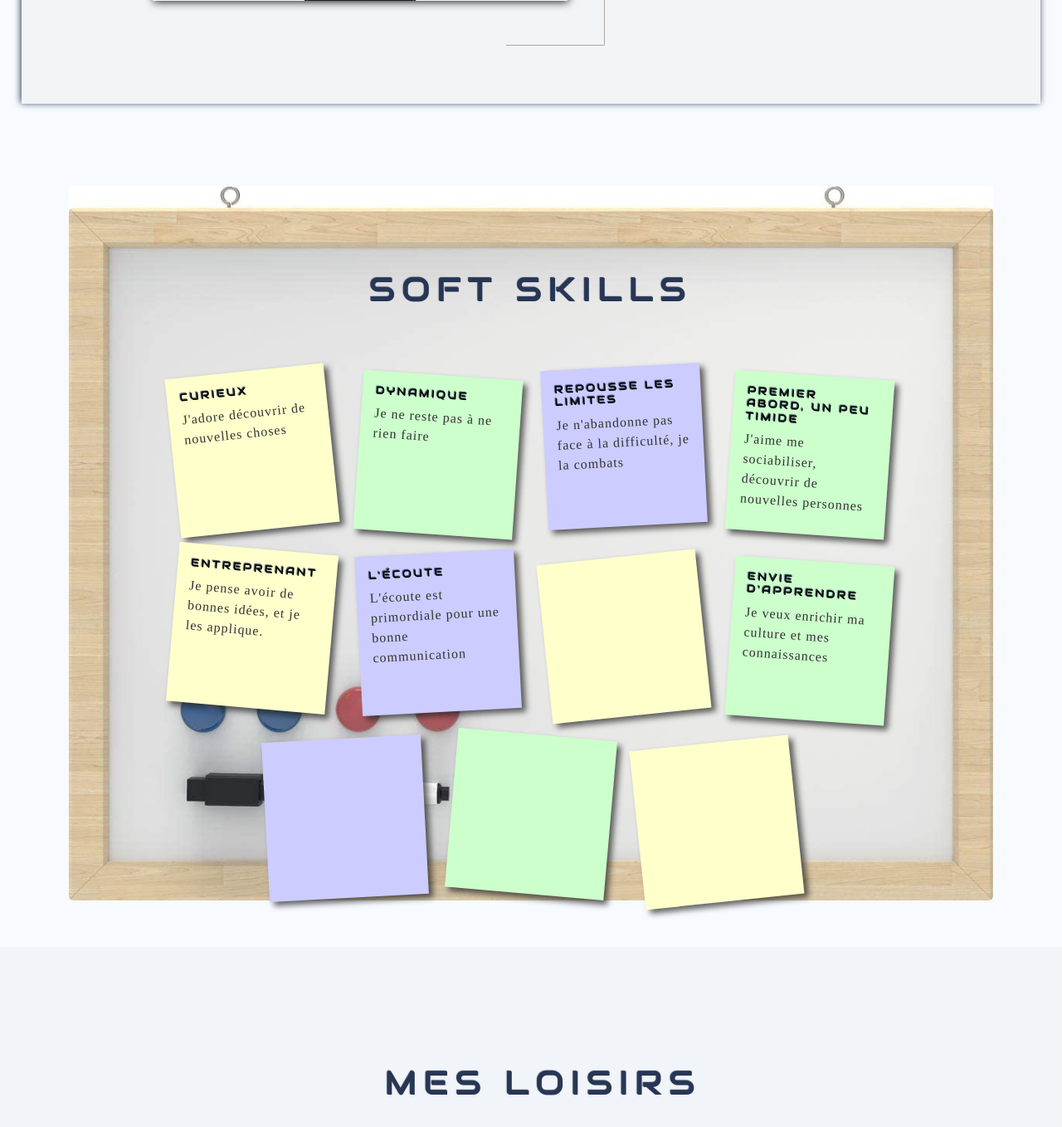
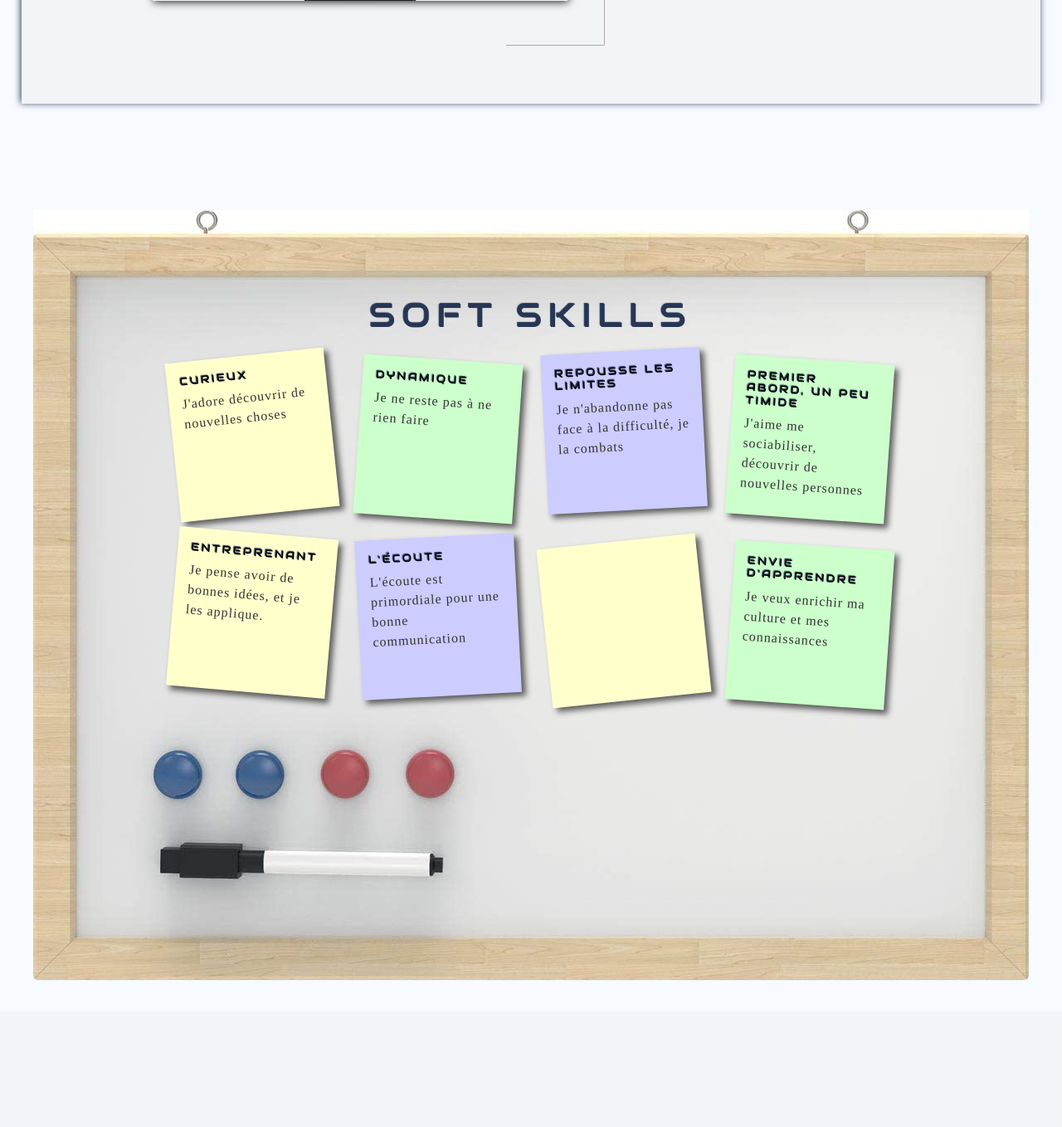
Before and after one commit to GUIGANTONDamien/portfolio, a PHP site: page / in a window 1280 px wide. Shown: the part 4204-5562 px from the top of the page at 83% size. Run offline with PHP 8.4, Linux system fonts and the light colour scheme; some web fonts are replaced.

Commit message:
Dernière version

```diff
--- a/index.html
+++ b/index.html
@@ -258,8 +258,9 @@
   </section>
 
   <!-------- POST-IT   -------- -->
-
   <section id="autres-competences" class="section-post-it">
+    <img src="media/tableau.jpg" alt="tableau"/>
+    <div class="wrapper-post-it">
     <h3>Soft skills</h3>
     <div class="div-post-it">
     <ul class="post-it">
@@ -311,22 +312,8 @@
           <p class="text-post-it">Je veux enrichir ma culture et mes connaissances</p>
         </a>
       </li>
-      <li>
-        <a href="#" contenteditable>
-
-        </a>
-      </li>
-      <li>
-        <a href="#" contenteditable>
-
-        </a>
-      </li>
-      <li>
-        <a href="#" contenteditable>
-
-        </a>
-      </li>
     </ul>
+  </div>
     </div>
   </section>
 <!---------- END POST-IT ---------- -->
--- a/style.css
+++ b/style.css
@@ -374,16 +374,14 @@ header .button:hover a {
 }
 /* ********************* POST-IT *********************** */
 .section-post-it {
-  background: url(./media/tableau.jpg);
-  background-repeat: no-repeat;
-  background-size: cover;
-  background-size: 87%;
-  background-position: center;
+  position: relative;
+  margin-top: 10%;
+  display: flex;
+  justify-content: center;
 }
 
 .div-post-it {
-  width: 80%;
-  margin-left: 10%;
+  width: 70%;
 }
 
 body {
@@ -393,14 +391,21 @@ body {
   color: #fff;
 }
 
+.wrapper-post-it {
+  position: absolute;
+  top: 0;
+  left: 0;
+  margin-top: 8%;
+  display: flex;
+  flex-wrap: wrap;
+  justify-content: center;
+  flex-direction: column;
+  align-items: center;
+}
+
 * {
   margin: 0;
   padding: 0;
-}
-
-.section-post-it {
-  margin-top: 80px;
-  padding-top: 120px;
 }
 
 h2.title-post-it {
@@ -418,7 +423,6 @@ ul.post-it {
   display: flex;
   flex-wrap: wrap;
   justify-content: center;
-  padding-top: 50px;
 }
 ul.post-it li a {
   text-decoration: none;
```
